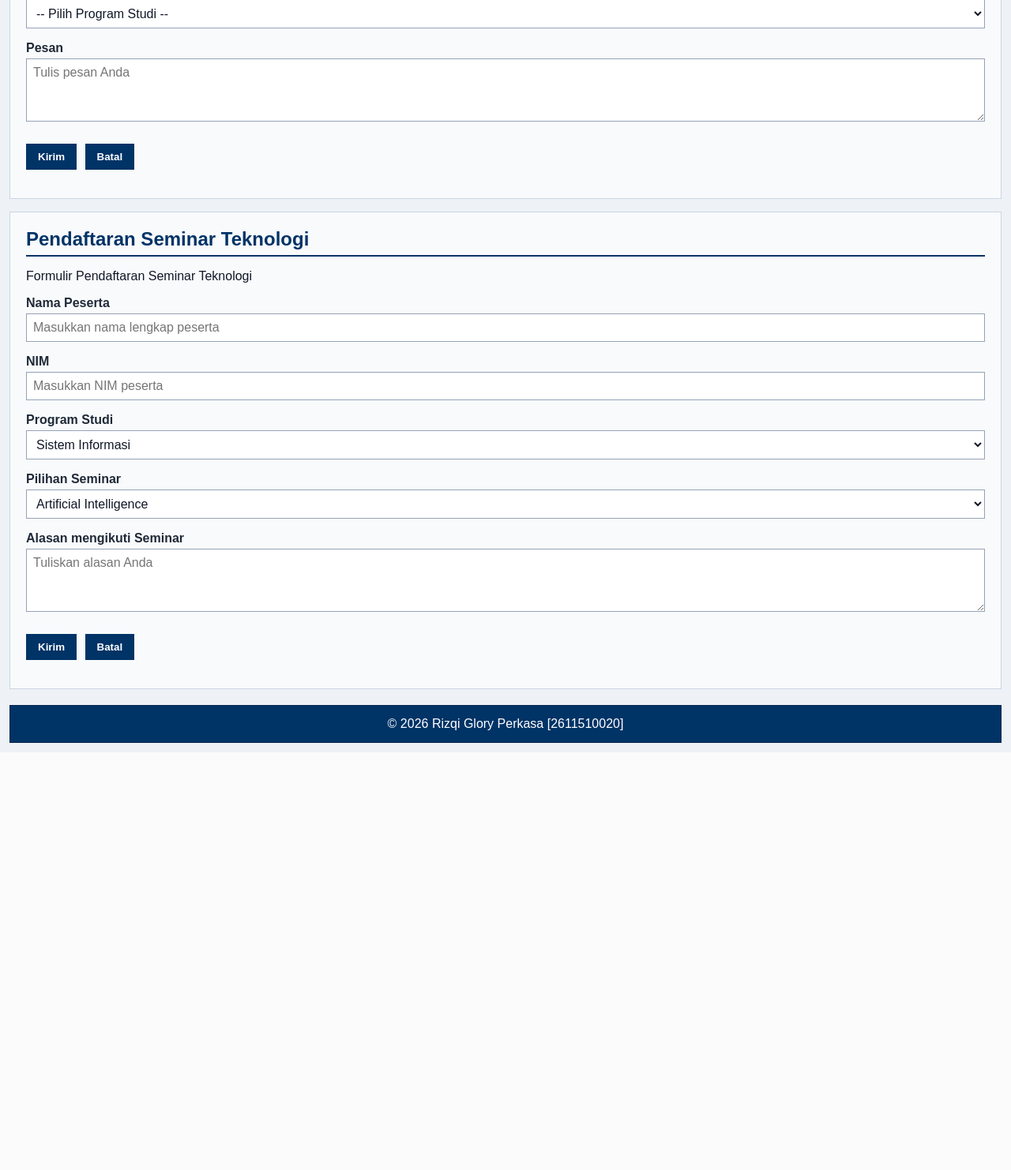
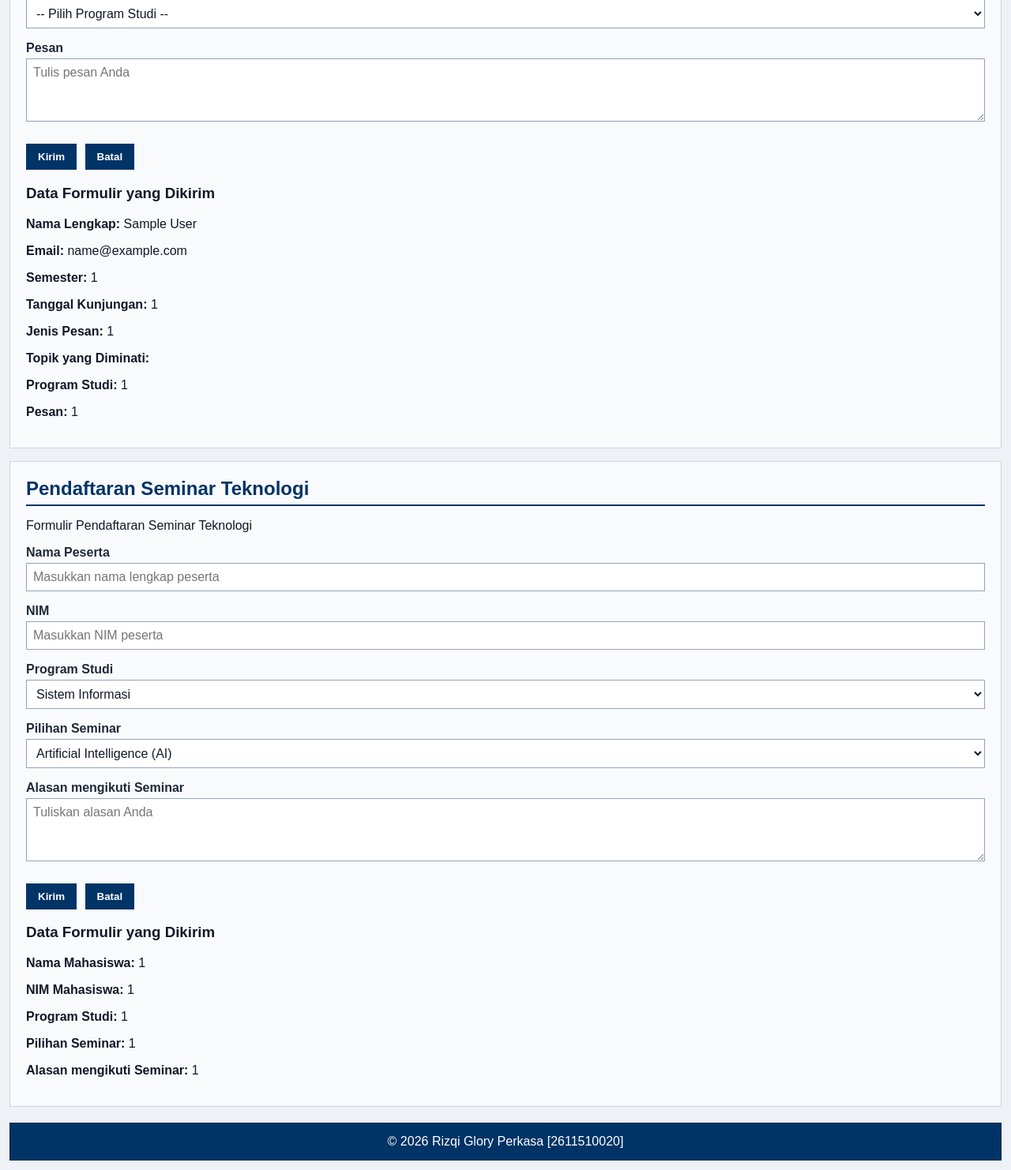
Before and after one commit to DC-Kiki/pwd-kk1020-2611510020, a PHP site: page / in a window 1280 px wide. Shown: the part 1472-2954 px from the top of the page at 79% size. Before the commit the page ends 2425 px from the top, so only its background shows below. Run offline with PHP 8.4, Linux system fonts and the light colour scheme; the visitor is signed in with stand-in values (Sample User, id 1).

Commit message:
Penjelasan Singkat tahapan yang dilakukan

```diff
--- a/uts/index.php
+++ b/uts/index.php
@@ -28,8 +28,28 @@ if ($_SERVER["REQUEST_METHOD"] === "POST") {
 	$_SESSION["pesan"] = $pesan;
 
 	// PRG: mencegah pengiriman POST berulang ketika halaman dimuat ulang.
-	header("Location: index.php#contact");
-	exit;
+	// header("Location: index.php#contact");
+	// exit;
+}
+
+// Proses data formulir Senimar
+if ($_SERVER["REQUEST_METHOD"] === "POST") {
+	$mahasiswa = trim((string) ($_POST["mahasiswa"] ?? ""));
+	$nim = trim((string) ($_POST["nim"] ?? ""));
+	$studi = trim((string) ($_POST["studi"] ?? ""));
+	$pilihan = trim((string) ($_POST["pilihan"] ?? ""));
+	$alasan = trim((string) ($_POST["alasan"] ?? ""));
+
+	// Menyimpan setiap nilai formulir ke dalam session secara terpisah.
+	$_SESSION["mahasiswa"] = $mahasiswa;
+	$_SESSION["nim"] = $nim;
+	$_SESSION["studi"] = $studi;
+	$_SESSION["pilihan"] = $pilihan;
+	$_SESSION["alasan"] = $alasan;
+
+	// PRG: mencegah pengiriman POST berulang ketika halaman dimuat ulang.
+	// header("Location: index.php#seminar");
+	// exit;
 }
 
 // Mengamankan data sebelum ditampilkan kembali ke halaman HTML.
@@ -108,6 +128,12 @@ switch ($programStudi) {
 				<li><a href="#about">Tentang</a></li>
 				<li><a href="#contact">Kontak</a></li>
 				<li><a href="#seminar">Pendaftaran Seminar</a></li>
+			</ul>
+		</nav>
+
+		<nav id="logoutButton">
+			<ul>
+				<li><a href="logout.php">Hapus Sesi</a></li>
 			</ul>
 		</nav>
 	</header>
@@ -262,6 +288,22 @@ switch ($programStudi) {
 				<button type="reset">Batal</button>
 				<p class="form-feedback" data-form-feedback aria-live="polite"></p>
 			</form>
+
+			<?php if (isset($_SESSION["nama"])): ?>
+				<article id="hasilKontak" class="submission-result" aria-live="polite">
+					<h3>Data Formulir yang Dikirim</h3>
+					<p><strong>Nama Lengkap:</strong> <?= htmlspecialchars($_SESSION["nama"] ?? "", ENT_QUOTES, "UTF-8") ?></p>
+					<p><strong>Email:</strong> <?= htmlspecialchars($_SESSION["email"] ?? "", ENT_QUOTES, "UTF-8") ?></p>
+					<p><strong>Semester:</strong> <?= htmlspecialchars($_SESSION["semester"] ?? "", ENT_QUOTES, "UTF-8") ?></p>
+					<p><strong>Tanggal Kunjungan:</strong> <?= htmlspecialchars($_SESSION["tanggal"] ?? "", ENT_QUOTES, "UTF-8") ?></p>
+					<p><strong>Jenis Pesan:</strong> <?= htmlspecialchars($_SESSION["jenis_pesan"] ?? "", ENT_QUOTES, "UTF-8") ?></p>
+					<p><strong>Topik yang Diminati:</strong>
+						<?= htmlspecialchars(implode(", ", $_SESSION["minat"] ?? []), ENT_QUOTES, "UTF-8") ?>
+					</p>
+					<p><strong>Program Studi:</strong> <?= htmlspecialchars($_SESSION["prodi"] ?? "", ENT_QUOTES, "UTF-8") ?></p>
+					<p><strong>Pesan:</strong> <?= nl2br(htmlspecialchars($_SESSION["pesan"] ?? "", ENT_QUOTES, "UTF-8")) ?></p>
+				</article>
+			<?php endif; ?>
 		</section>
 
 		<section id="seminar">
@@ -303,10 +345,10 @@ switch ($programStudi) {
 
 					<select class="input-form" id="pilihan" name="pilihan" required>
 						<option value="" disabled>-- Pilih Seminar --</option>
-						<option value="AI">Artificial Intelligence</option>
-						<option value="WD">Web Development</option>
-						<option value="CS">Cyber Security</option>
-						<option value="DA">Data Analytics</option>
+						<option value="AI">Artificial Intelligence (AI)</option>
+						<option value="WD">Web Development (WD)</option>
+						<option value="CS">Cyber Security (CS)</option>
+						<option value="DA">Data Analytics (DA)</option>
 					</select>
 				</div>
 
@@ -326,6 +368,18 @@ switch ($programStudi) {
 				<button type="reset">Batal</button>
 				<p class="form-feedback" data-form-feedback aria-live="polite"></p>
 			</form>
+
+			<?php if (isset($_SESSION["mahasiswa"])): ?>
+				<article id="hasilSeminar" class="submission-result" aria-live="polite">
+					<h3>Data Formulir yang Dikirim</h3>
+					<p><strong>Nama Mahasiswa:</strong> <?= htmlspecialchars($_SESSION["mahasiswa"] ?? "", ENT_QUOTES, "UTF-8") ?></p>
+					<p><strong>NIM Mahasiswa:</strong> <?= htmlspecialchars($_SESSION["nim"] ?? "", ENT_QUOTES, "UTF-8") ?></p>
+					<p><strong>Program Studi:</strong> <?= htmlspecialchars($_SESSION["studi"] ?? "", ENT_QUOTES, "UTF-8") ?></p>
+					<p><strong>Pilihan Seminar:</strong> <?= htmlspecialchars($_SESSION["pilihan"] ?? "", ENT_QUOTES, "UTF-8") ?></p>
+					<p><strong>Alasan mengikuti Seminar:</strong> <?= nl2br(htmlspecialchars($_SESSION["alasan"] ?? "", ENT_QUOTES, "UTF-8")) ?></p>
+				</article>
+			<?php endif; ?>
+
 		</section>
 
 	</main>
--- a/uts/script.js
+++ b/uts/script.js
@@ -1,17 +1,20 @@
 // Navigasi responsif.
 const navToggle = document.getElementById("navToggle");
 const navMenu = document.getElementById("navMenu");
+const logoutButton = document.getElementById("logoutButton");
 
-if (navToggle && navMenu) {
-  navToggle.addEventListener("click", () => {
-    const isOpen = navMenu.classList.toggle("nav-open");
-    navToggle.setAttribute("aria-expanded", String(isOpen));
-    navToggle.setAttribute(
-      "aria-label",
-      isOpen ? "Tutup navigasi" : "Buka navigasi",
-    );
-  });
-}
+navToggle.addEventListener("click", () => {
+  const openOne = navMenu.classList.toggle("nav-open");
+  const openTwo = logoutButton.classList.toggle("nav-open");
+
+  navToggle.setAttribute("aria-expanded", openOne && openTwo);
+
+  if (openOne && openTwo) {
+    navToggle.setAttribute("aria-label", "Tutup navigasi");
+  } else {
+    navToggle.setAttribute("aria-label", "Buka navigasi");
+  }
+});
 
 // Validasi formulir Kontak.
 // Selector menggunakan atribut/class, bukan ID formulir tertentu,
@@ -126,3 +129,88 @@ contactForms.forEach((contactForm) => {
     }
   });
 });
+
+// LOGIKA JS FORM SEMINAR
+const seminarForms = document.querySelectorAll(
+  'form[data-validation="seminar"]',
+);
+
+seminarForms.forEach((seminarForm) => {
+  const formFeedback = seminarForm.querySelector("[data-form-feedback]");
+
+  const ambilInput = (mahasiswa) => seminarForm.elements.namedItem(mahasiswa);
+
+  seminarForm.addEventListener("submit", (event) => {
+    // Mencegah pengiriman otomatis sebelum seluruh validasi selesai.
+    event.preventDefault();
+
+    const mahasiswaInput = ambilInput("mahasiswa");
+    const nimInput = ambilInput("nim");
+    const studiInput = ambilInput("studi");
+    const pilihanInput = ambilInput("pilihan");
+    const alasanInput = ambilInput("alasan");
+
+    const mahasiswa = mahasiswaInput.value.trim();
+    const nim = Number(nimInput.value);
+    const studi = studiInput.value;
+    const pilihan = pilihanInput.value;
+    const alasan = alasanInput.value.trim();
+
+    const tampilkanKesalahan = (pesanKesalahan) => {
+      if (formFeedback) {
+        formFeedback.textContent = pesanKesalahan;
+        formFeedback.className = "form-feedback-error";
+      }
+    };
+
+    if (formFeedback) {
+      formFeedback.textContent = "";
+      formFeedback.className = "form-feedback";
+    }
+
+    if (mahasiswa.length < 3 || mahasiswa.length > 50) {
+      tampilkanKesalahan("Nama lengkap harus diisi 3 sampai 50 karakter.");
+      return;
+    }
+
+    if (nimInput.value.trim() === "" || !Number.isInteger(nim)) {
+      tampilkanKesalahan("NIM wajib diisi.");
+      return;
+    }
+
+    if (studi === "") {
+      tampilkanKesalahan("Program Studi wajib dipilih.");
+      return;
+    }
+
+    if (pilihan === "") {
+      tampilkanKesalahan("Seminar wajib dipilih.");
+      return;
+    }
+
+    if (alasan.length === 0 || alasan.length > 300) {
+      tampilkanKesalahan(
+        "Alasan mengikuti Seminar harus diisi dan maksimal 300 karakter.",
+      );
+      return;
+    }
+
+    // Mengirim formulir setelah seluruh validasi JavaScript berhasil.
+    // HTMLFormElement.submit() tidak memicu event submit kembali.
+    seminarForm.submit();
+  });
+
+  seminarForm.addEventListener("reset", () => {
+    if (formFeedback) {
+      formFeedback.textContent = "";
+      formFeedback.className = "form-feedback";
+    }
+  });
+
+  seminarForm.addEventListener("input", () => {
+    if (formFeedback) {
+      formFeedback.textContent = "";
+      formFeedback.className = "form-feedback";
+    }
+  });
+});
--- a/uts/style.css
+++ b/uts/style.css
@@ -48,6 +48,19 @@ header h1 {
   font-size: 1.8rem;
   line-height: 1;
   cursor: pointer;
+}
+
+/* CSS LogOut */
+#logoutButton {
+  display: none;
+}
+
+#logoutButton.nav-open {
+  display: flex;
+  flex-direction: column;
+  margin-top: 16px;
+  cursor: pointer;
+  color: red;
 }
 
 /* Navigasi */
@@ -288,6 +301,22 @@ footer p {
     flex-direction: row;
   }
 
+  /* CSS Logout */
+  #logoutButton {
+    display: flex;
+    position: absolute;
+    top: 15px;
+    right: 15px;
+    cursor: pointer;
+    background-color: darkred;
+    color: #ffffff;
+    font-weight: bold;
+    padding: 8px 14px;
+    margin: 8px 6px 0 0;
+    border: 1px solid #000000;
+  }
+  /* Akhir CSS Logout */
+
   .nav-toggle {
     display: none;
   }
```
Also changed, not shown: uts/logout.php (added, +8 -0 lines), uts/README.md.
